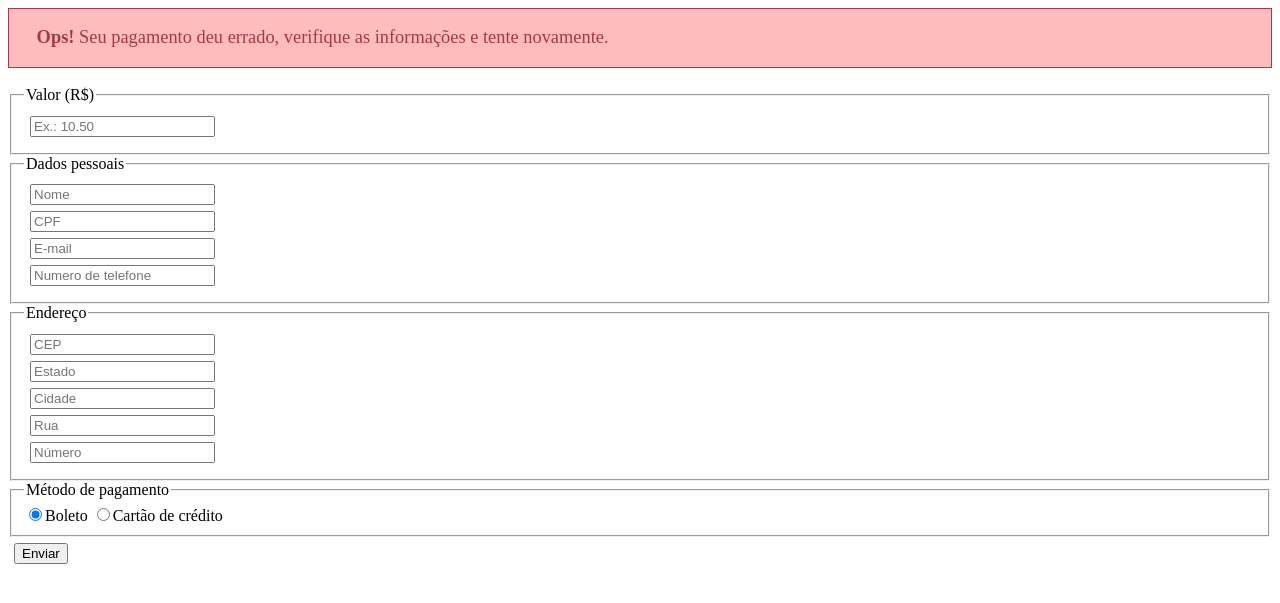
After one commit to casluleal/EBANX-PnP-project, a PHP site: page /public/error.html in a window 1280 px wide. The commit adds this page. Shown: the top 603 px of the page. Run offline with PHP 8.4, Linux system fonts and the light colour scheme; some libraries are stand-ins or nearby versions.

Commit message:
Isolated redirection in router and created a error page

```diff
--- /dev/null
+++ b/public/error.html
@@ -0,0 +1,77 @@
+<!DOCTYPE html>
+<html lang="en">
+<head>
+  <script type="text/javascript" src="https://code.jquery.com/jquery-2.1.4.min.js"></script>
+  <meta charset="UTF-8">
+  <meta name="viewport" content="width=device-width, initial-scale=1.0">
+  <meta http-equiv="X-UA-Compatible" content="ie=edge">
+  <title>Checkout</title>
+  <style>
+    input[type="text"], input[type="email"] {
+      display: block;
+      margin: 6px;
+    }
+    input[name="payment-type"][value="creditcard"] + div {
+      display: none;
+    }
+    input[name="payment-type"][value="creditcard"]:checked + div {
+      display: block;
+    }
+    button {
+      margin: 6px;
+    }
+    .error {
+      background-color: #ffbcbc;
+      color: #a33b46;
+      font-size: 115%;
+      padding: 1em 1.5em;
+      margin-bottom: 1em;
+      border: 1px solid #a33b46;
+    }
+  </style>
+</head>
+
+<body>
+  <div class="error"><b>Ops!</b> Seu pagamento deu errado, verifique as informações e tente novamente.</div>
+  <form action="http://localhost:3008/payment" method="POST">
+    <fieldset>
+      <legend>Valor (R$)</legend>
+      <input type="text" name="value" placeholder="Ex.: 10.50" />
+    </fieldset>
+
+    <fieldset>
+      <legend>Dados pessoais</legend>
+      <input type="text" name="name" placeholder="Nome" />
+      <input type="text" name="document" placeholder="CPF" />
+      <input type="email" name="email" placeholder="E-mail" />
+      <input type="text" name="phone-number" placeholder="Numero de telefone" />
+    </fieldset>
+
+    <fieldset>
+      <legend>Endereço</legend>
+      <input type="text" name="zipcode" placeholder="CEP" />
+      <input type="text" name="state" placeholder="Estado" />
+      <input type="text" name="city" placeholder="Cidade" />
+      <input type="text" name="street" placeholder="Rua" />
+      <input type="text" name="address-number" placeholder="Número" />
+    </fieldset>
+
+    <fieldset>
+      <legend>Método de pagamento</legend>
+      <input type="radio" name="payment-type" value="boleto" checked/>Boleto
+      <input type="radio" name="payment-type" value="creditcard"/>Cartão de crédito
+      <div>
+        <input type="text" name="creditcard-holder" placeholder="Titular do cartão" />
+        <input type="text" name="creditcard-number" placeholder="Número" />
+        <input type="text" name="creditcard-duedate" placeholder="Validade (Ex.: 12/30)" />
+        <input type="text" name="creditcard-cvv" placeholder="CVV" />
+      </div>
+    </fieldset>
+
+    <button type="submit">
+      Enviar
+    </button>
+  </form>
+</body>
+
+</html>
--- a/server/Handler.php
+++ b/server/Handler.php
@@ -54,4 +54,9 @@ class Handler
             return false;
         }
     }
+
+    public function generatePayment()
+    {
+        echo 'hello';
+    }
 }
```
Also changed, not shown: server/router.php (+15 -2 lines).
